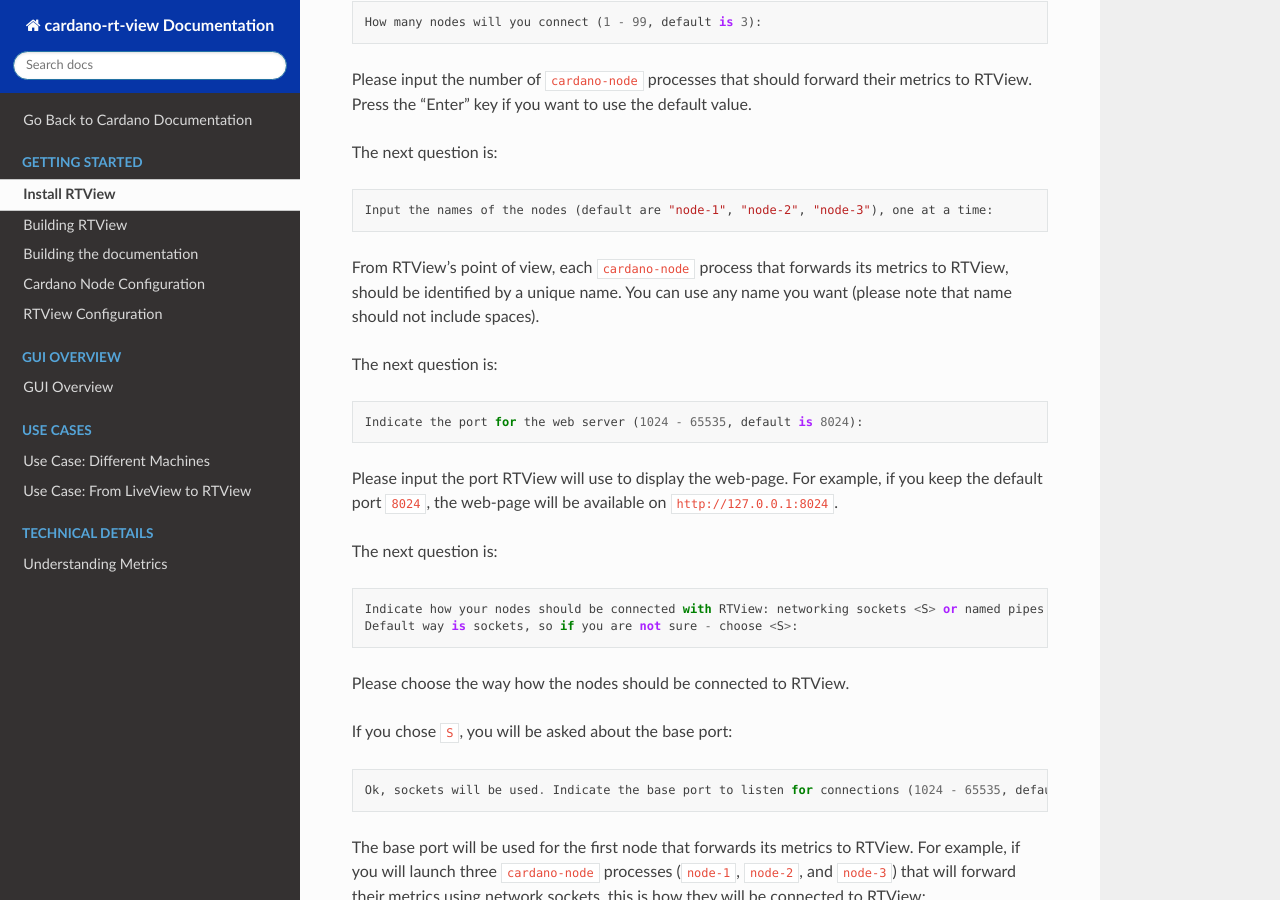
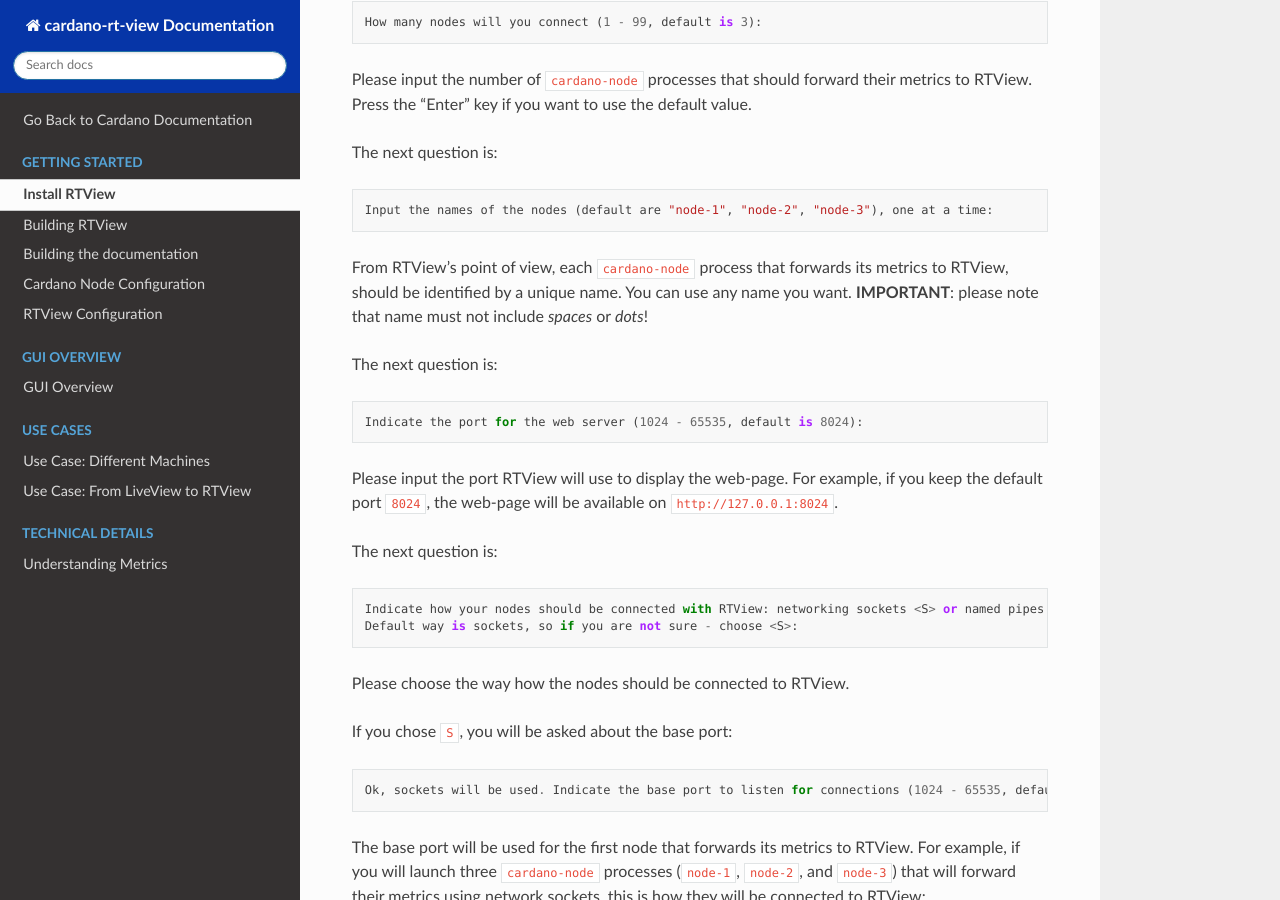
Before and after one commit to input-output-hk/cardano-rt-view, a Sphinx documentation site: the page built from doc/getting-started/install.md, in a window 1280 px wide and 900 px high, scrolled down 1083 px. Built offline with Sphinx 7.4.7 and the Read the Docs theme 2.0.0, drawn with Linux system fonts in a browser that asks for light colours.

Commit message:
Update install.md

````diff
--- a/doc/getting-started/install.md
+++ b/doc/getting-started/install.md
@@ -50,7 +50,7 @@
 Input the names of the nodes (default are "node-1", "node-2", "node-3"), one at a time:
 ```
 
-From RTView's point of view, each `cardano-node` process that forwards its metrics to RTView, should be identified by a unique name. You can use any name you want (please note that name should not include spaces).
+From RTView's point of view, each `cardano-node` process that forwards its metrics to RTView, should be identified by a unique name. You can use any name you want. **IMPORTANT**: please note that name must not include _spaces_ or _dots_!
 
 The next question is:
 
````
